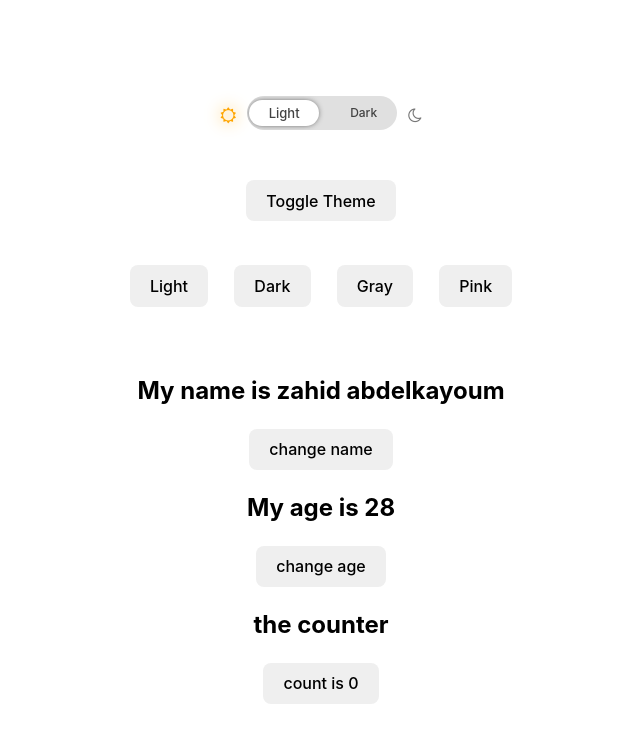
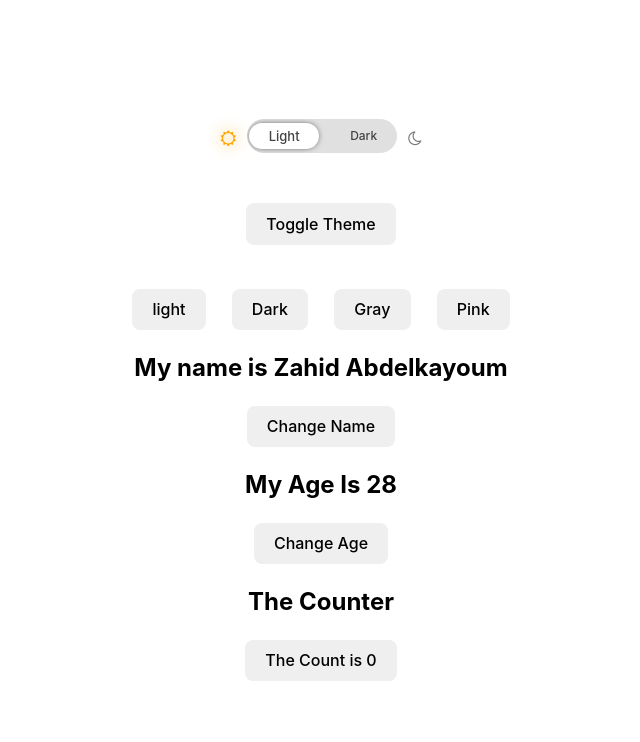
Before and after one commit to abdelkayoum-zahid/react-level-2, a React (Vite) app in the folder react-level-2-lesson-2/: page / in a window 1280 px wide. Shown: the top 742 px of the page, without its empty margins (319-959 px from the left). Built offline with nearby package versions, Linux system fonts and the light colour scheme.

Commit message:
useReducer

```diff
--- a/react-level-2-lesson-2/src/App.jsx
+++ b/react-level-2-lesson-2/src/App.jsx
@@ -1,21 +1,47 @@
+import "./App.css";
 import "./theme.css";
-import "./App.css";
-import { useState } from "react";
+import { useReducer } from "react";
 
-function App() {
-  const [person , setPerson] = useState("zahid abdelkayoum");
-  const [age , setAge] = useState(28);
-  const [counter , setCounter] = useState(0);
-  const[theme, setTheme]= useState("")
-  const changeCounter = () => {
-    setCounter(counter+1);
+
+const initialData = {
+  name:"Zahid Abdelkayoum",
+  age : 28,
+  startCount: 0,
+  theme : ""
+}
+
+const reducer =(state,action)=>{
+  switch (action.type){
+    case "CHANGE_NAME":
+      return {...state , name:action.newValue};
+    case "CHANGE_AGE":
+      return {...state ,age:action.newValue};
+    case "COUNT":
+      return {...state , startCount: action.newValue};
+    case "CHANGE_THEME":
+      return {...state, theme:action.newValue};
+
+
+
+
+      default:
+        return state;
+
+
+
   }
-  return (
-    <div className={`App ${theme}`}>
-      <div onChange={()=>{setTheme(theme == "" ? "dark" : "")}} className="btn-container" style={{marginBottom: "44px" }}>
+};
+
+function App(){
+  const [allData,dispatch]=useReducer(reducer,initialData);
+  return(
+    <div className={`App ${allData.theme}`}>
+      <div  className="btn-container" style={{marginBottom: "44px" }}>
         <i className="fa fa-sun-o" aria-hidden="true" />
         <label className="switch btn-color-mode-switch">
-          <input type="checkbox" name="color_mode" id="color_mode" defaultValue={1} />
+          <input onChange={() => {
+            dispatch({type:"CHANGE_THEME", newValue:(allData.theme == "")? "dark" : ""})
+          }} type="checkbox" name="color_mode" id="color_mode" defaultValue={1} />
           <label
             htmlFor="color_mode"
             data-on="Dark"
@@ -26,25 +52,37 @@ function App() {
         <i className="fa fa-moon-o" aria-hidden="true" />
 
       </div>
-        <button onClick={()=>{setTheme(theme == "" ? "dark" : "")}} style={{marginBottom: "44px" }}>Toggle Theme</button>
+      <button onClick={() => {
+        dispatch({type:"CHANGE_THEME" , newValue:(allData.theme == "")? "dark" : ""})
+      }} style={{marginBottom:"44px"}}>Toggle Theme</button>
       <div>
-        <button onClick={() => {setTheme("")}} style={{marginRight: "26px" }}>Light</button>
-        <button onClick={() => {setTheme("dark")}} style={{marginRight: "26px" }}>Dark</button>
-        <button onClick={() => {setTheme("gray")}} style={{marginRight: "26px" }}>Gray</button>
-        <button onClick={() => {setTheme("pink")}}>Pink</button>
+        <button onClick={() => {
+          dispatch({type:"CHANGE_THEME" , newValue:""})
+        }} style={{marginRight:"26px"}}>light</button>
+        <button onClick={() => {
+          dispatch({type:"CHANGE_THEME", newValue:"dark"})
+        }} style={{marginRight:"26px"}}>Dark</button>
+        <button onClick={() => {
+          dispatch({type:"CHANGE_THEME", newValue:"gray"})
+        }} style={{marginRight:"26px"}}>Gray</button>
+        <button onClick={() => {
+          dispatch({type:"CHANGE_THEME", newValue:"pink"})
+        }}>Pink</button>
       </div>
-      <h2 style={{marginTop: "66px" }}>My name is {person}</h2>
-      <button
-      onClick={() => {setPerson("The best")}}
-      >change name</button>
-      <h2>My age is {age}</h2>
-      <button onClick={()=> {setAge(33)}}>change age</button>
-      <h2>the counter</h2>
-      <button onClick={changeCounter}>count is {counter}</button>
-
-
+      <h2>My name is {allData.name}</h2>
+      <button onClick={() => {
+        dispatch({type:"CHANGE_NAME",newValue:(allData.name == "Zahid Abdelkayoum")?"The Best":"Zahid Abdelkayoum"})
+      }}>Change Name</button>
+      <h2>My Age Is {allData.age}</h2>
+      <button onClick={() => {
+        dispatch({type:"CHANGE_AGE",newValue:33})
+      }}>Change Age</button>
+      <h2>The Counter</h2>
+      <button onClick={() => {
+        dispatch({type:"COUNT" , newValue:allData.startCount+1})
+      }}>The Count is {allData.startCount}</button>
     </div>
-  );
+  )
 }
 
-export default App;
+export default App
```
